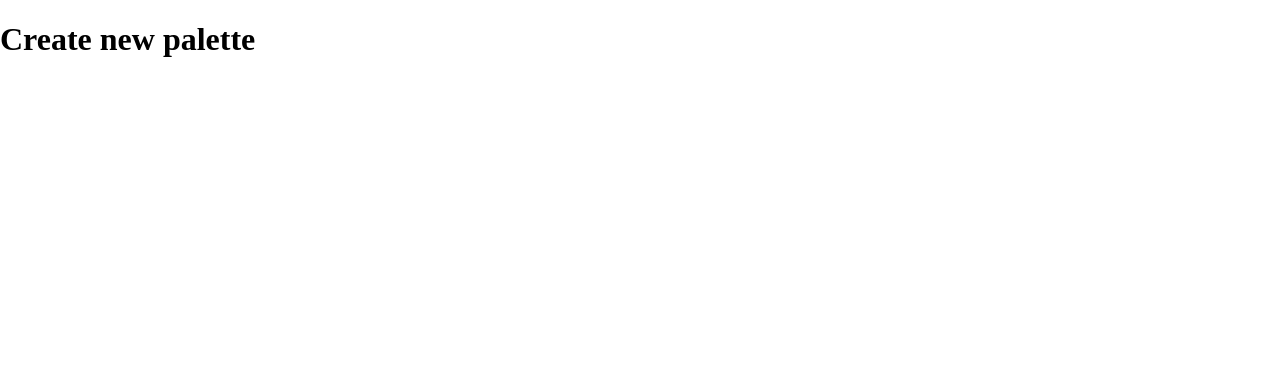
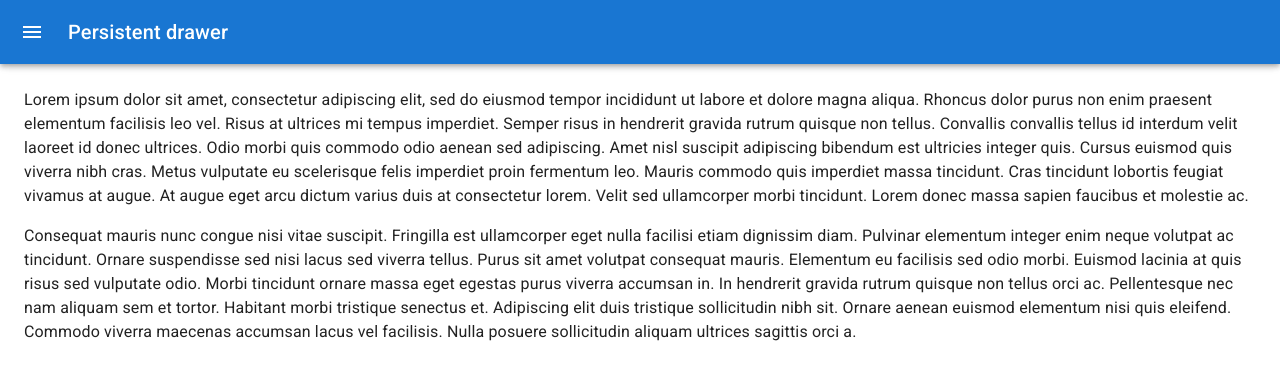
Before and after one commit to YeonghunKO/color-palatte-project, a React (Create React App) app: page /palette/new in a window 1280 px wide. Shown: the top 380 px of the page. Built offline with nearby package versions, Linux system fonts and the light colour scheme; a web font is replaced by a local one.

Commit message:
:construction::WORKING ON: Used Material UI for drawer

```diff
--- a/package.json
+++ b/package.json
@@ -5,6 +5,7 @@
   "dependencies": {
     "@emotion/react": "^11.8.1",
     "@emotion/styled": "^11.8.1",
+    "@mui/icons-material": "^5.4.2",
     "@mui/material": "^5.4.3",
     "@mui/styles": "^5.4.2",
     "@testing-library/jest-dom": "^5.16.2",
--- a/src/CreateNewPalette.js
+++ b/src/CreateNewPalette.js
@@ -1,8 +1,185 @@
+import { useState } from 'react';
+
+import { styled, useTheme } from '@mui/material/styles';
+import Box from '@mui/material/Box';
+import Drawer from '@mui/material/Drawer';
+import CssBaseline from '@mui/material/CssBaseline';
+import MuiAppBar from '@mui/material/AppBar';
+import Toolbar from '@mui/material/Toolbar';
+import List from '@mui/material/List';
+import Typography from '@mui/material/Typography';
+import Divider from '@mui/material/Divider';
+import IconButton from '@mui/material/IconButton';
+import MenuIcon from '@mui/icons-material/Menu';
+import ChevronLeftIcon from '@mui/icons-material/ChevronLeft';
+import ChevronRightIcon from '@mui/icons-material/ChevronRight';
+import ListItem from '@mui/material/ListItem';
+import ListItemIcon from '@mui/material/ListItemIcon';
+import ListItemText from '@mui/material/ListItemText';
+import InboxIcon from '@mui/icons-material/MoveToInbox';
+import MailIcon from '@mui/icons-material/Mail';
+
+const drawerWidth = 240;
+
+const Main = styled('main', { shouldForwardProp: prop => prop !== 'open' })(
+  ({ theme, open }) => ({
+    flexGrow: 1,
+    padding: theme.spacing(3),
+    transition: theme.transitions.create('margin', {
+      easing: theme.transitions.easing.sharp,
+      duration: theme.transitions.duration.leavingScreen,
+    }),
+    marginLeft: `-${drawerWidth}px`,
+    ...(open && {
+      transition: theme.transitions.create('margin', {
+        easing: theme.transitions.easing.easeOut,
+        duration: theme.transitions.duration.enteringScreen,
+      }),
+      marginLeft: 0,
+    }),
+  })
+);
+
+const AppBar = styled(MuiAppBar, {
+  shouldForwardProp: prop => prop !== 'open',
+})(styledObj => {
+  const { theme, open, random } = styledObj;
+  console.log(theme);
+  console.log(styledObj);
+  return {
+    transition: theme.transitions.create(['margin', 'width'], {
+      easing: theme.transitions.easing.sharp,
+      duration: theme.transitions.duration.leavingScreen,
+    }),
+    ...(open && {
+      width: `calc(100% - ${drawerWidth}px)`,
+      marginLeft: `${drawerWidth}px`,
+      transition: theme.transitions.create(['margin', 'width'], {
+        easing: theme.transitions.easing.easeOut,
+        duration: theme.transitions.duration.enteringScreen,
+      }),
+    }),
+  };
+});
+
+const DrawerHeader = styled('div')(({ theme }) => ({
+  display: 'flex',
+  alignItems: 'center',
+  padding: theme.spacing(0, 1),
+  // necessary for content to be below app bar
+  ...theme.mixins.toolbar,
+  justifyContent: 'flex-end',
+}));
+
 function CreateNewPalette(props) {
+  const theme = useTheme();
+  const [open, setOpen] = useState(false);
+  const [random, setRandom] = useState('random');
+  const handleDrawerOpen = () => {
+    setOpen(true);
+  };
+
+  const handleDrawerClose = () => {
+    setOpen(false);
+  };
+
   return (
-    <div>
-      <h1>Create new palette</h1>
-    </div>
+    <Box sx={{ display: 'flex' }}>
+      <CssBaseline />
+      <AppBar position="fixed" open={open} random={random}>
+        <Toolbar>
+          <IconButton
+            color="inherit"
+            aria-label="open drawer"
+            onClick={handleDrawerOpen}
+            edge="start"
+            sx={{ mr: 2, ...(open && { display: 'none' }) }}
+          >
+            <MenuIcon />
+          </IconButton>
+          <Typography variant="h6" noWrap component="div">
+            Persistent drawer
+          </Typography>
+        </Toolbar>
+      </AppBar>
+      <Drawer
+        sx={{
+          width: drawerWidth,
+          flexShrink: 0,
+          '& .MuiDrawer-paper': {
+            width: drawerWidth,
+            boxSizing: 'border-box',
+          },
+        }}
+        variant="persistent"
+        anchor="left"
+        open={open}
+      >
+        <DrawerHeader>
+          <IconButton onClick={handleDrawerClose}>
+            {theme.direction === 'ltr' ? (
+              <ChevronLeftIcon />
+            ) : (
+              <ChevronRightIcon />
+            )}
+          </IconButton>
+        </DrawerHeader>
+        <Divider />
+        <List>
+          {['Inbox', 'Starred', 'Send email', 'Drafts'].map((text, index) => (
+            <ListItem button key={text}>
+              <ListItemIcon>
+                {index % 2 === 0 ? <InboxIcon /> : <MailIcon />}
+              </ListItemIcon>
+              <ListItemText primary={text} />
+            </ListItem>
+          ))}
+        </List>
+        <Divider />
+        <List>
+          {['All mail', 'Trash', 'Spam'].map((text, index) => (
+            <ListItem button key={text}>
+              <ListItemIcon>
+                {index % 2 === 0 ? <InboxIcon /> : <MailIcon />}
+              </ListItemIcon>
+              <ListItemText primary={text} />
+            </ListItem>
+          ))}
+        </List>
+      </Drawer>
+      <Main open={open}>
+        <DrawerHeader />
+        <Typography paragraph>
+          Lorem ipsum dolor sit amet, consectetur adipiscing elit, sed do
+          eiusmod tempor incididunt ut labore et dolore magna aliqua. Rhoncus
+          dolor purus non enim praesent elementum facilisis leo vel. Risus at
+          ultrices mi tempus imperdiet. Semper risus in hendrerit gravida rutrum
+          quisque non tellus. Convallis convallis tellus id interdum velit
+          laoreet id donec ultrices. Odio morbi quis commodo odio aenean sed
+          adipiscing. Amet nisl suscipit adipiscing bibendum est ultricies
+          integer quis. Cursus euismod quis viverra nibh cras. Metus vulputate
+          eu scelerisque felis imperdiet proin fermentum leo. Mauris commodo
+          quis imperdiet massa tincidunt. Cras tincidunt lobortis feugiat
+          vivamus at augue. At augue eget arcu dictum varius duis at consectetur
+          lorem. Velit sed ullamcorper morbi tincidunt. Lorem donec massa sapien
+          faucibus et molestie ac.
+        </Typography>
+        <Typography paragraph>
+          Consequat mauris nunc congue nisi vitae suscipit. Fringilla est
+          ullamcorper eget nulla facilisi etiam dignissim diam. Pulvinar
+          elementum integer enim neque volutpat ac tincidunt. Ornare suspendisse
+          sed nisi lacus sed viverra tellus. Purus sit amet volutpat consequat
+          mauris. Elementum eu facilisis sed odio morbi. Euismod lacinia at quis
+          risus sed vulputate odio. Morbi tincidunt ornare massa eget egestas
+          purus viverra accumsan in. In hendrerit gravida rutrum quisque non
+          tellus orci ac. Pellentesque nec nam aliquam sem et tortor. Habitant
+          morbi tristique senectus et. Adipiscing elit duis tristique
+          sollicitudin nibh sit. Ornare aenean euismod elementum nisi quis
+          eleifend. Commodo viverra maecenas accumsan lacus vel facilisis. Nulla
+          posuere sollicitudin aliquam ultrices sagittis orci a.
+        </Typography>
+      </Main>
+    </Box>
   );
 }
 
--- a/src/assets/styles/PaletteListStyles.js
+++ b/src/assets/styles/PaletteListStyles.js
@@ -4,6 +4,7 @@
   display: 'flex',
   alignItems: 'flex-start',
   justifyContent: 'center',
+  overflowY: 'scroll',
 });
 
 export default {
```
Also changed, not shown: 2 other files (tests, documents, lock files or other folders).
